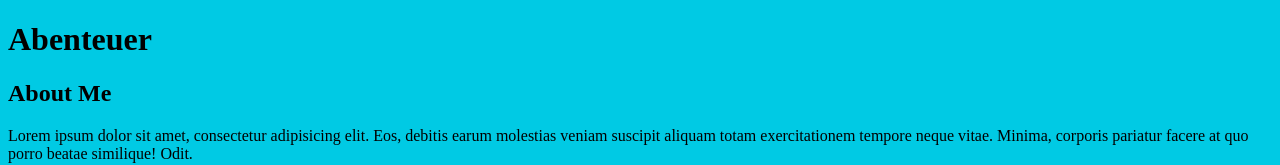
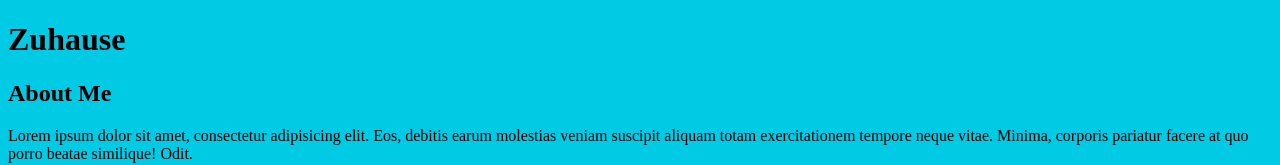
Before and after one commit to JaimeRR24/first_remote, a plain HTML site: page index.html in a window 1280 px wide. Shown: the top 165 px of the page. Drawn offline with Linux system fonts and the light colour scheme.

Commit message:
nochmal Zuhause

```diff
--- a/index.html
+++ b/index.html
@@ -10,7 +10,7 @@
 <body>
 
     <header>
-        <h1>Abenteuer</h1>
+        <h1>Zuhause</h1>
 
     </header>
 
```
